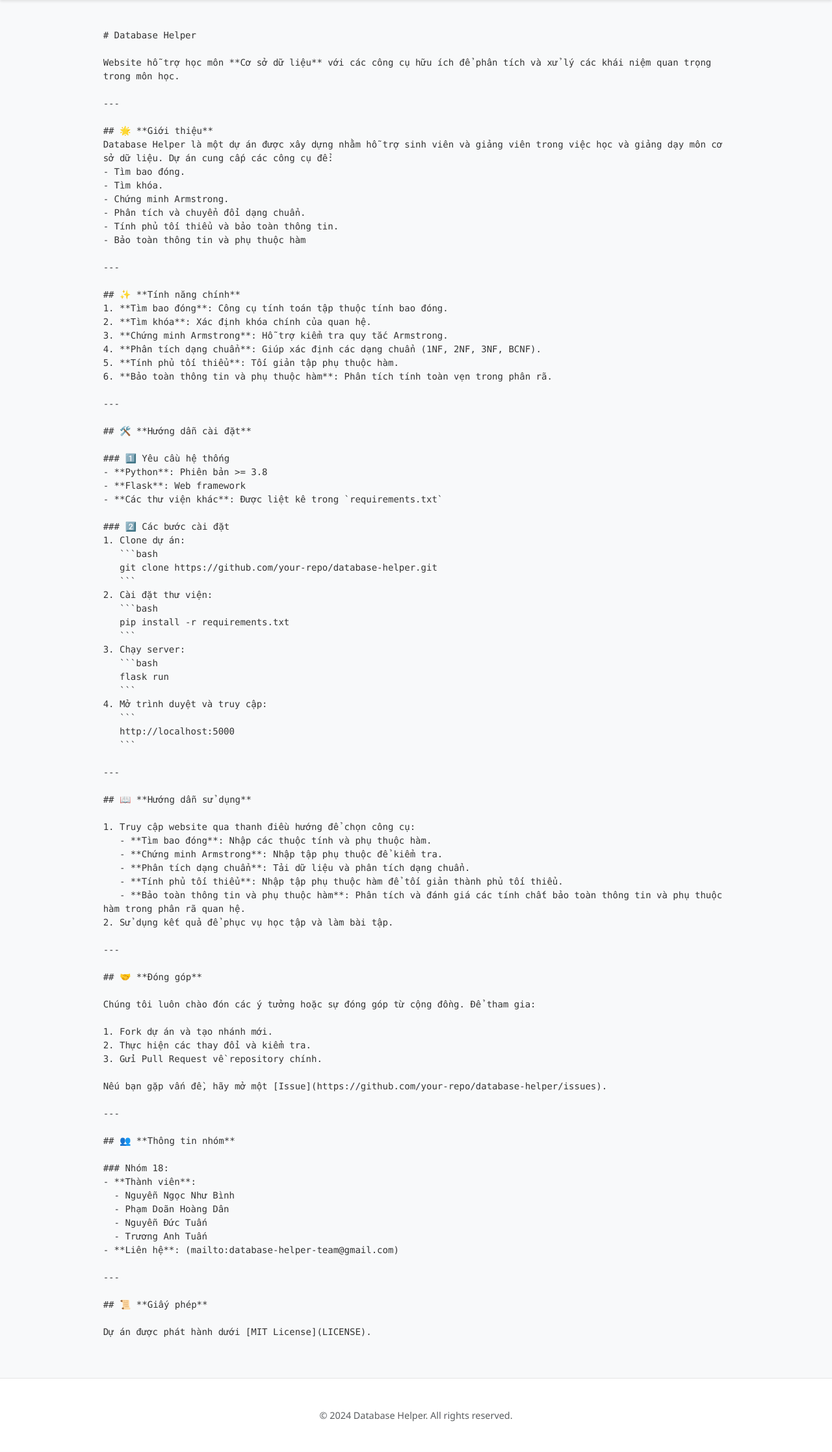
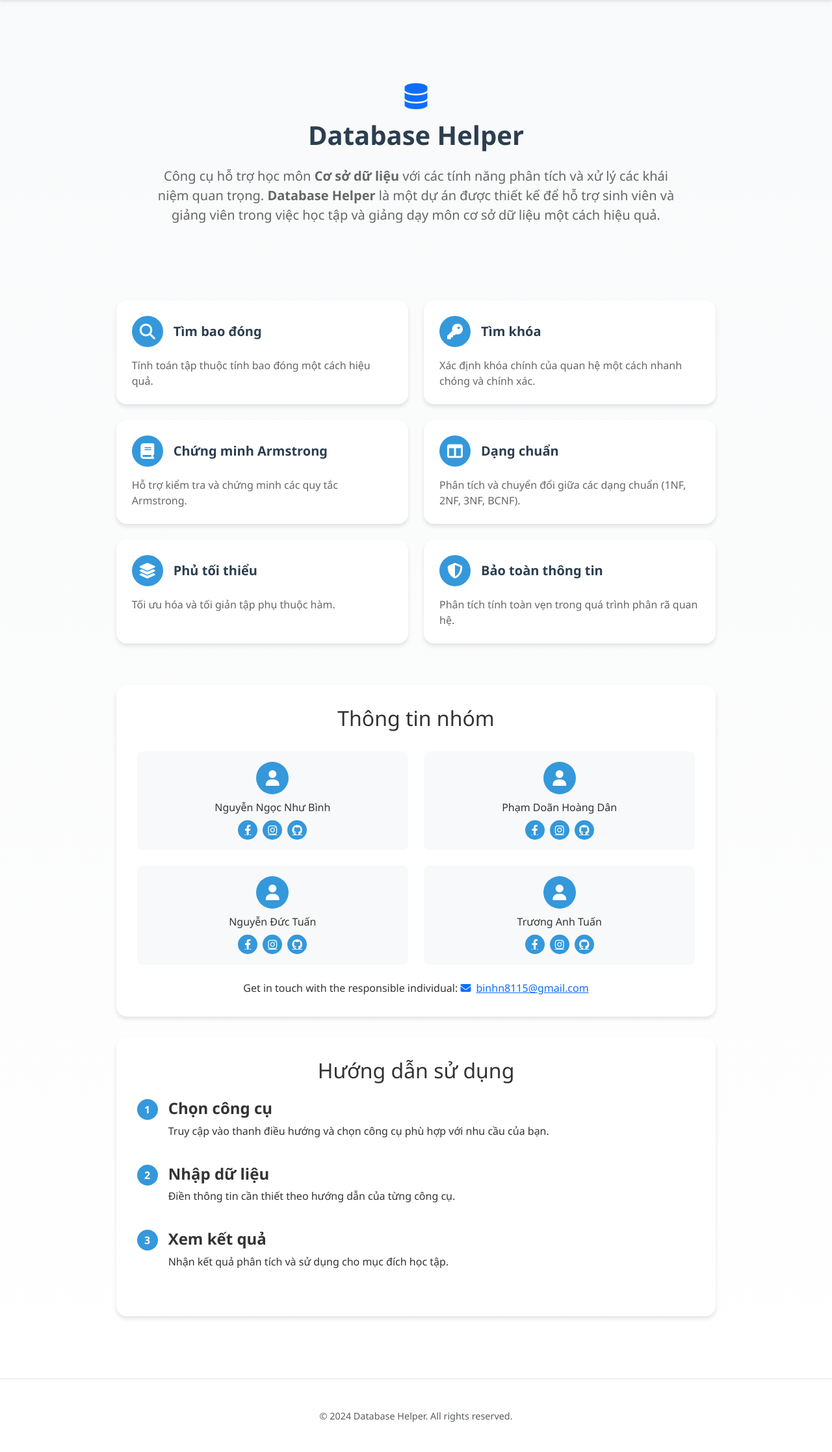
Before and after one commit to NhuBinh/DA_CSDL, a Flask app: page / in a window 1280 px wide. Shown: the part 160-2394 px from the top of the page at 65% size. Before the commit the page ends 2347 px from the top, so only its background shows below. Run offline with Flask 3, Linux system fonts and the light colour scheme; some libraries are stand-ins or nearby versions.

Commit message:
Update landing page

```diff
--- a/app/routes.py
+++ b/app/routes.py
@@ -12,9 +12,7 @@ main = Blueprint('main', __name__)
 
 @main.route('/')
 def index():
-    with open("README.md", "r", encoding="utf-8") as file:
-        readme_content = file.read()
-    return render_template('base.html', readme_content=readme_content)
+    return render_template('index.html')
 
 @main.route('/keys')
 def find_keys_page():
--- a/app/templates/base.html
+++ b/app/templates/base.html
@@ -220,5 +220,9 @@
     <!-- Scripts -->
     <script src="https://cdn.jsdelivr.net/npm/bootstrap@5.3.0/dist/js/bootstrap.bundle.min.js"></script>
     {% block scripts %}{% endblock %}
+
+    <!-- Add these before the closing body tag -->
+    <script src="https://cdnjs.cloudflare.com/ajax/libs/react/18.2.0/umd/react.production.min.js"></script>
+    <script src="https://cdnjs.cloudflare.com/ajax/libs/react-dom/18.2.0/umd/react-dom.production.min.js"></script>
 </body>
 </html>
--- /dev/null
+++ b/app/templates/index.html
@@ -0,0 +1,426 @@
+{% extends "base.html" %}
+
+{% block content %}
+<!-- Copy everything between the first <div class="hero"> and the last </div> (before the script tag) -->
+<!-- Hero Section -->
+<div class="hero">
+  <h1 class="hero-title">
+      <i class="fas fa-database text-primary mb-3"></i>
+      <span class="d-block">Database Helper</span>
+  </h1>
+  <p class="hero-subtitle">
+    Công cụ hỗ trợ học môn <strong>Cơ sở dữ liệu</strong> với các tính năng phân tích và xử lý các khái niệm quan trọng.
+    <strong>Database Helper</strong> là một dự án được thiết kế để hỗ trợ sinh viên và giảng viên trong việc học tập và giảng dạy môn cơ sở dữ liệu một cách hiệu quả.
+</p>
+
+</div>
+
+<!-- Features Grid -->
+<div class="container">
+  <div class="features-grid">
+      <a href="{{ url_for('main.find_closure') }}" class="feature-card">
+          <div class="feature-header">
+              <div class="feature-icon">
+                  <i class="fas fa-search"></i>
+              </div>
+              <h3 class="feature-title">Tìm bao đóng</h3>
+          </div>
+          <p class="feature-description">Tính toán tập thuộc tính bao đóng một cách hiệu quả.</p>
+      </a>
+
+      <a href="{{ url_for('main.find_keys_page') }}" class="feature-card">
+          <div class="feature-header">
+              <div class="feature-icon">
+                  <i class="fas fa-key"></i>
+              </div>
+              <h3 class="feature-title">Tìm khóa</h3>
+          </div>
+          <p class="feature-description">Xác định khóa chính của quan hệ một cách nhanh chóng và chính xác.</p>
+      </a>
+
+      <a href="{{ url_for('main.armstrong') }}" class="feature-card">
+          <div class="feature-header">
+              <div class="feature-icon">
+                  <i class="fas fa-book"></i>
+              </div>
+              <h3 class="feature-title">Chứng minh Armstrong</h3>
+          </div>
+          <p class="feature-description">Hỗ trợ kiểm tra và chứng minh các quy tắc Armstrong.</p>
+      </a>
+
+      <a href="{{ url_for('main.normalization_page') }}" class="feature-card">
+          <div class="feature-header">
+              <div class="feature-icon">
+                  <i class="fas fa-columns"></i>
+              </div>
+              <h3 class="feature-title">Dạng chuẩn</h3>
+          </div>
+          <p class="feature-description">Phân tích và chuyển đổi giữa các dạng chuẩn (1NF, 2NF, 3NF, BCNF).</p>
+      </a>
+
+      <a href="{{ url_for('main.minimal_cover_page') }}" class="feature-card">
+          <div class="feature-header">
+              <div class="feature-icon">
+                  <i class="fas fa-layer-group"></i>
+              </div>
+              <h3 class="feature-title">Phủ tối thiểu</h3>
+          </div>
+          <p class="feature-description">Tối ưu hóa và tối giản tập phụ thuộc hàm.</p>
+      </a>
+
+      <a href="{{ url_for('main.info_preservation') }}" class="feature-card">
+          <div class="feature-header">
+              <div class="feature-icon">
+                  <i class="fas fa-shield-alt"></i>
+              </div>
+              <h3 class="feature-title">Bảo toàn thông tin</h3>
+          </div>
+          <p class="feature-description">Phân tích tính toàn vẹn trong quá trình phân rã quan hệ.</p>
+      </a>
+  </div>
+
+  <div class="team-section">
+    <h2 class="text-center mb-4">Thông tin nhóm</h2>
+    <div class="team-grid two-columns">
+      <div class="team-member">
+        <div class="member-icon">
+            <i class="fas fa-user"></i>
+        </div>
+        <span>Nguyễn Ngọc Như Bình</span>
+        <div class="social-links">
+            <a href="https://www.facebook.com/nhubinh.203" target="_blank" class="social-icon">
+                <i class="fab fa-facebook-f"></i>
+            </a>
+            <a href="https://www.instagram.com/_n.binn" target="_blank" class="social-icon">
+                <i class="fab fa-instagram"></i>
+            </a>
+            <a href="https://github.com/NhuBinh" target="_blank" class="social-icon">
+                <i class="fab fa-github"></i>
+            </a>
+        </div>
+    </div>
+    <div class="team-member">
+        <div class="member-icon">
+            <i class="fas fa-user"></i>
+        </div>
+        <span>Phạm Doãn Hoàng Dân</span>
+        <div class="social-links">
+          <a href="https://www.facebook.com/hoangdanJF/" target="_blank" class="social-icon">
+              <i class="fab fa-facebook-f"></i>
+          </a>
+          <a href="https://www.instagram.com/sleepydian/" target="_blank" class="social-icon">
+              <i class="fab fa-instagram"></i>
+          </a>
+          <a href="https://github.com/DianPham" target="_blank" class="social-icon">
+              <i class="fab fa-github"></i>
+          </a>
+      </div>
+    </div>
+        <div class="team-member">
+            <div class="member-icon">
+                <i class="fas fa-user"></i>
+            </div>
+            <span>Nguyễn Đức Tuấn</span>
+            <div class="social-links">
+              <a href="https://www.facebook.com/profile.php?id=100025205990631" target="_blank" class="social-icon">
+                  <i class="fab fa-facebook-f"></i>
+              </a>
+              <a href="" target="_blank" class="social-icon">
+                <i class="fab fa-instagram"></i>
+            </a>
+            <a href="" target="_blank" class="social-icon">
+                <i class="fab fa-github"></i>
+            </a>
+          </div>
+        </div>
+        <div class="team-member">
+            <div class="member-icon">
+                <i class="fas fa-user"></i>
+            </div>
+            <span>Trương Anh Tuấn</span>
+            <div class="social-links">
+              <a href="https://www.facebook.com/truong.a.tuan.2024" target="_blank" class="social-icon">
+                  <i class="fab fa-facebook-f"></i>
+              </a>
+              <a href="" target="_blank" class="social-icon">
+                <i class="fab fa-instagram"></i>
+            </a>
+            <a href="" target="_blank" class="social-icon">
+                <i class="fab fa-github"></i>
+            </a>
+            </div>
+        </div>
+    </div>
+    <div class="text-center mt-4">Get in touch with the responsible individual:
+        <a href="mailto:binhn8115@gmail.com" class="text-primary">
+            <i class="fas fa-envelope me-2"></i>binhn8115@gmail.com
+        </a>
+    </div>
+  </div>
+
+  <!-- Guide Section -->
+  <div class="guide-section">
+      <h2 class="text-center mb-4">Hướng dẫn sử dụng</h2>
+      <div class="step-list">
+          <div class="step-item">
+              <div class="step-number">1</div>
+              <div class="step-content">
+                  <h4>Chọn công cụ</h4>
+                  <p>Truy cập vào thanh điều hướng và chọn công cụ phù hợp với nhu cầu của bạn.</p>
+              </div>
+          </div>
+          <div class="step-item">
+              <div class="step-number">2</div>
+              <div class="step-content">
+                  <h4>Nhập dữ liệu</h4>
+                  <p>Điền thông tin cần thiết theo hướng dẫn của từng công cụ.</p>
+              </div>
+          </div>
+          <div class="step-item">
+              <div class="step-number">3</div>
+              <div class="step-content">
+                  <h4>Xem kết quả</h4>
+                  <p>Nhận kết quả phân tích và sử dụng cho mục đích học tập.</p>
+              </div>
+          </div>
+      </div>
+  </div>
+</div>
+
+<!-- Copy everything between the <style> tags -->
+  <style>
+    :root {
+        --primary: #3498db;
+        --secondary: #2ecc71;
+        --bg-light: #f8f9fa;
+        --shadow: rgba(0, 0, 0, 0.1);
+    }
+
+    /* General Styles */
+    body {
+        background: linear-gradient(to bottom, var(--bg-light), white);
+        font-family: 'Segoe UI', Tahoma, Geneva, Verdana, sans-serif;
+    }
+
+    /* Hero Section */
+    .hero {
+        text-align: center;
+        padding: 4rem 0;
+    }
+
+    .hero-title {
+        font-size: 2.5rem;
+        font-weight: bold;
+        color: #2c3e50;
+        margin-bottom: 1.5rem;
+    }
+
+    .hero-subtitle {
+        font-size: 1.25rem;
+        color: #666;
+        max-width: 800px;
+        margin: 0 auto;
+    }
+
+    /* Feature Cards */
+    .features-grid {
+        display: grid;
+        grid-template-columns: repeat(auto-fit, minmax(300px, 1fr));
+        gap: 1.5rem;
+        padding: 2rem 0;
+    }
+
+    .feature-card {
+        background: white;
+        border-radius: 1rem;
+        padding: 1.5rem;
+        box-shadow: 0 4px 6px var(--shadow);
+        transition: all 0.3s ease;
+        text-decoration: none;
+        color: inherit;
+    }
+
+    .feature-card:hover {
+        transform: translateY(-5px);
+        box-shadow: 0 6px 12px var(--shadow);
+    }
+
+    .feature-header {
+        display: flex;
+        align-items: center;
+        margin-bottom: 1rem;
+    }
+
+    .feature-icon {
+        width: 48px;
+        height: 48px;
+        background: var(--primary);
+        border-radius: 50%;
+        display: flex;
+        align-items: center;
+        justify-content: center;
+        margin-right: 1rem;
+    }
+
+    .feature-icon i {
+        color: white;
+        font-size: 1.5rem;
+    }
+
+    .feature-title {
+        font-size: 1.25rem;
+        font-weight: 600;
+        color: #2c3e50;
+        margin: 0;
+    }
+
+    .feature-description {
+        color: #666;
+        margin: 0;
+    }
+
+    /* Team Section */
+    .team-section {
+        background: white;
+        border-radius: 1rem;
+        padding: 2rem;
+        box-shadow: 0 4px 6px var(--shadow);
+        margin: 2rem 0;
+    }
+
+    .team-grid.two-columns {
+        display: grid;
+        grid-template-columns: repeat(2, 1fr);
+        gap: 1.5rem;
+        justify-content: center;
+    }
+
+    .team-grid {
+        display: grid;
+        grid-template-columns: repeat(auto-fit, minmax(250px, 1fr));
+        gap: 1rem;
+        margin-top: 2rem;
+    }
+
+    .social-links {
+        margin-top: 0.5rem;
+        display: flex;
+        gap: 0.5rem;
+    }
+
+    .social-icon {
+        width: 30px;
+        height: 30px;
+        background: var(--primary);
+        border-radius: 50%;
+        display: flex;
+        align-items: center;
+        justify-content: center;
+        color: white;
+        font-size: 1rem;
+        transition: background 0.3s ease, transform 0.3s ease;
+    }
+
+    .social-icon:hover {
+        background: var(--secondary);
+        transform: scale(1.1);
+    }
+
+    .team-member {
+        background: var(--bg-light);
+        padding: 1rem;
+        border-radius: 0.5rem;
+        display: flex;
+        align-items: center;
+        flex-direction: column;
+        text-align: center;
+    }
+
+    .member-icon {
+        width: 50px;
+        height: 50px;
+        background: var(--primary);
+        border-radius: 50%;
+        display: flex;
+        align-items: center;
+        justify-content: center;
+        margin-bottom: 0.5rem;
+    }
+
+    .member-icon i {
+        color: white;
+        font-size: 1.5rem;
+    }
+
+    /* Guide Section */
+    .guide-section {
+        background: white;
+        border-radius: 1rem;
+        padding: 2rem;
+        box-shadow: 0 4px 6px var(--shadow);
+        margin: 2rem 0;
+    }
+
+    .step-list {
+        list-style: none;
+        padding: 0;
+        counter-reset: step;
+    }
+
+    .step-item {
+        display: flex;
+        align-items: flex-start;
+        margin-bottom: 1.5rem;
+        counter-increment: step;
+    }
+
+    .step-number {
+        width: 32px;
+        height: 32px;
+        background: var(--primary);
+        color: white;
+        border-radius: 50%;
+        display: flex;
+        align-items: center;
+        justify-content: center;
+        font-weight: bold;
+        margin-right: 1rem;
+        flex-shrink: 0;
+    }
+
+    .step-content h4 {
+        font-weight: 600;
+        margin-bottom: 0.5rem;
+    }
+
+    /* Responsive Design */
+    @media (max-width: 768px) {
+        .container {
+            padding: 0 1rem;
+        }
+
+        .hero-title {
+            font-size: 2rem;
+        }
+
+        .feature-card {
+            margin-bottom: 1rem;
+        }
+    }
+</style>
+
+<script>
+  // Add hover effects to feature cards
+  document.querySelectorAll('.feature-card').forEach(card => {
+      card.addEventListener('mouseenter', () => {
+          card.style.transform = 'translateY(-5px)';
+          card.style.boxShadow = '0 6px 12px rgba(0,0,0,0.1)';
+      });
+
+      card.addEventListener('mouseleave', () => {
+          card.style.transform = 'translateY(0)';
+          card.style.boxShadow = '0 4px 6px rgba(0,0,0,0.1)';
+      });
+  });
+</script>
+{% endblock %}
```
